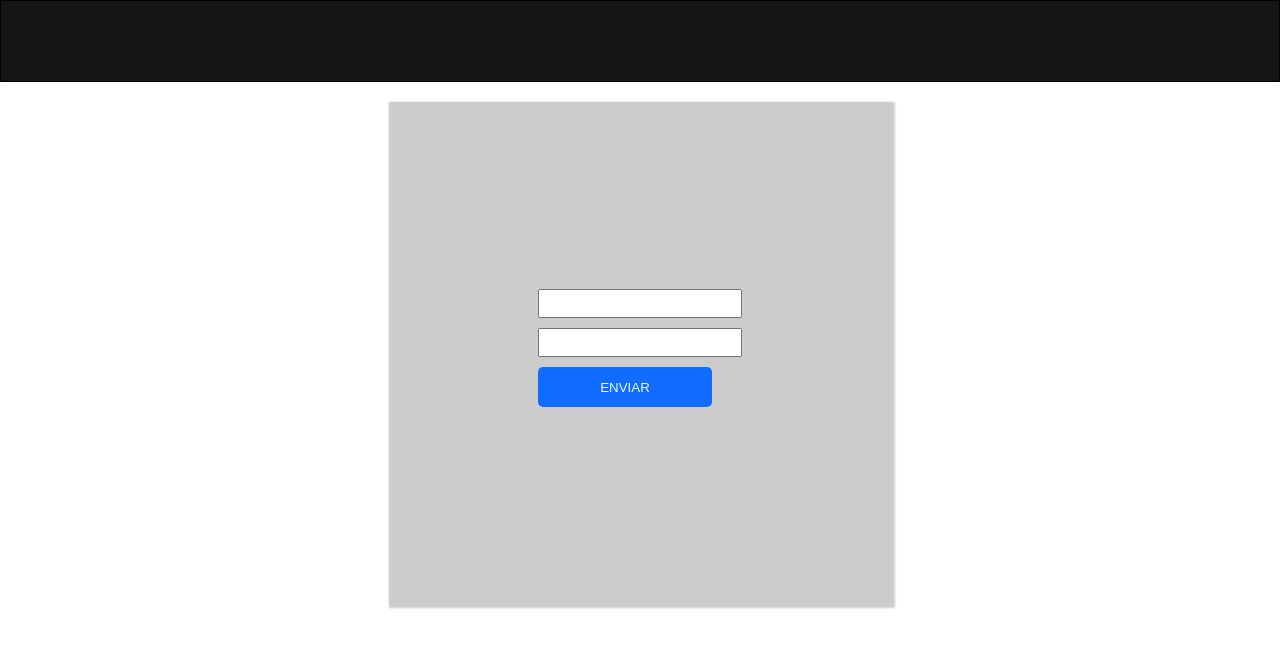
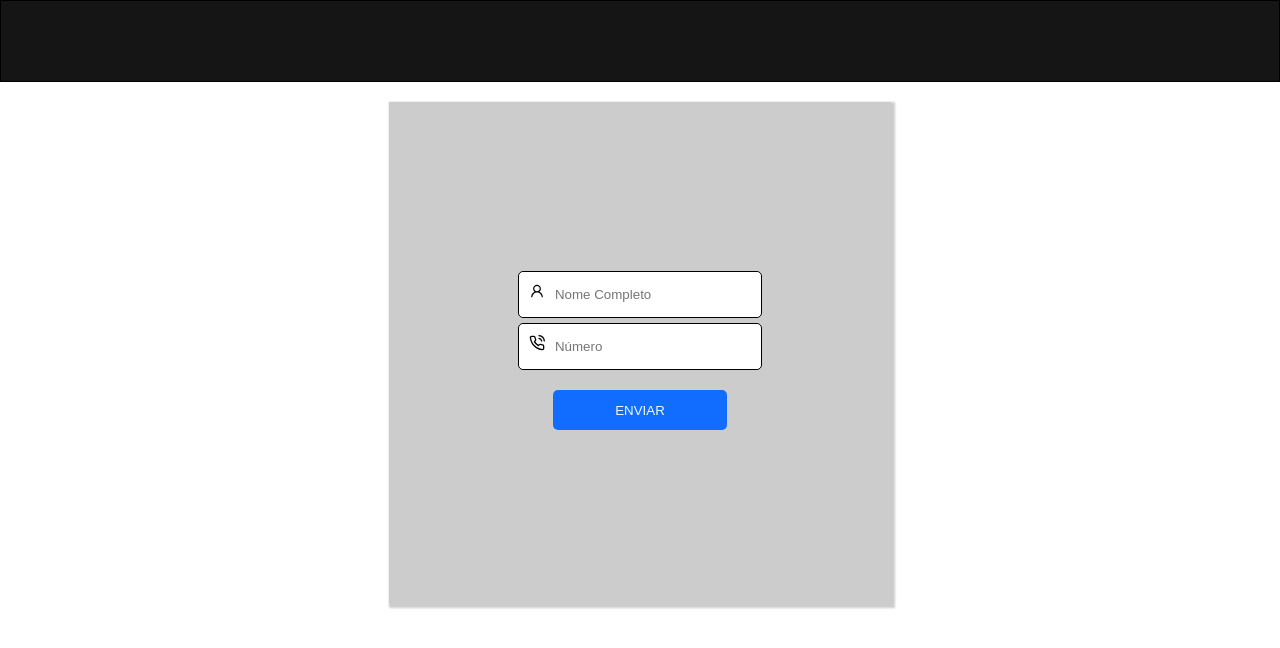
Before and after one commit to PedroCardosoMei/Contact_Project, a Next.js app: page / in a window 1280 px wide. Shown: the top 648 px of the page. Built offline with nearby package versions, Linux system fonts and the light colour scheme.

Commit message:
Inputs modification and button hover

```diff
--- a/src/Home/Home.tsx
+++ b/src/Home/Home.tsx
@@ -3,6 +3,8 @@ import style from "@/Home/home.module.css";
 import { Conteiner } from "@/components/ConteinerContact/Contact-component";
 import { Input } from "@/components/Inputs/Input-component";
 import { Button } from "@/components/Button/button-component";
+import { FiPhoneCall } from "react-icons/fi";
+import {AiOutlineUser} from "react-icons/ai";
 
 export const Home = () => {
     const text = "Pedro"
@@ -11,9 +13,11 @@ export const Home = () => {
         <NavBar/>
         <Conteiner text={text}>
             <div className={style.login}>
-                <div className={style.user} id={style.op}><Input/></div>
-                <div className={style.passWord} id={style.op}><Input/></div>
-               <div className={style.button} id={style.op}><Button name="ENVIAR"/></div>
+                <div className={style.user} id={style.op}><AiOutlineUser/><Input placeholder=" Nome Completo"/></div>
+
+
+                <div className={style.passWord} id={style.op}><FiPhoneCall/><Input placeholder=" Número"/></div>
+               <div className={style.button} ><Button name="ENVIAR"/></div>
             </div>
 
 
--- a/src/Home/home.module.css
+++ b/src/Home/home.module.css
@@ -1,8 +1,21 @@
 .login{
     padding-bottom: 10px;
+
 }
 
+.passWord{
+    margin-bottom: 20px;
+}
+
+
 #op{
-    padding: 5px;
+    padding: 10px;
     justify-content: center;
+    align-items: center;
+    align-self: center;
+    border: 1px solid black;
+    background: #fff;
+    margin-top: 5px;
+    border-radius: 5px;
+
 }
--- a/src/components/Button/Button.module.css
+++ b/src/components/Button/Button.module.css
@@ -5,4 +5,9 @@
     border: none;
     color: aliceblue;
     border-radius: 5px;
+    transition: 0.2s;
 }
+
+.button:hover{
+    background: #2e6bce;
+}
--- a/src/components/Button/ButtonProps.ts
+++ b/src/components/Button/ButtonProps.ts
@@ -1,3 +1,4 @@
 export type ButtonProps = {
     name: string
+    className: string
 }
--- a/src/components/ConteinerContact/Contact.module.css
+++ b/src/components/ConteinerContact/Contact.module.css
@@ -10,17 +10,11 @@
     box-shadow: 2px 2px 2px 2px rgba(0, 0, 0, 0.2);
 }
 
-.conteinerSub{
 
-
-    display: inline;
-
-    justify-content: center;
-    align-items: center;
-    margin-bottom: auto;
-}
 
 .inputs{
     display: flex;
     margin: auto;
+    justify-content: center;
+    text-align: center;
 }
--- a/src/components/Inputs/Input.module.css
+++ b/src/components/Inputs/Input.module.css
@@ -1,4 +1,6 @@
 .input{
     width: 200px;
     height: 25px;
+    border: none;
+    padding-left: 2px;
 }
```
Also changed, not shown: package.json (+7 -6 lines), 1 other file (tests, documents, lock files or other folders).
